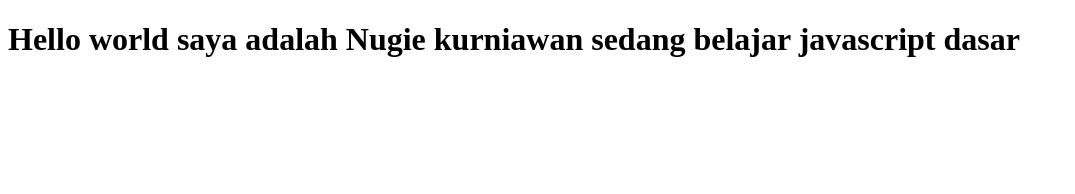
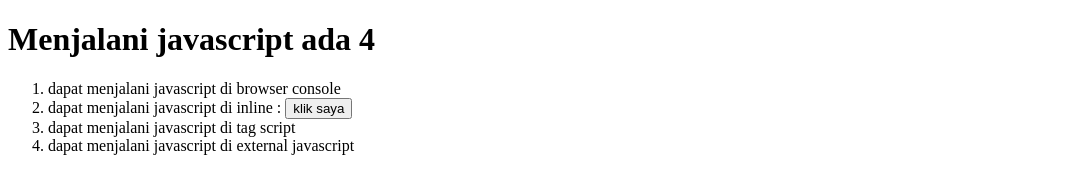
Before and after one commit to HuntNugie/javascript-dasar, a plain HTML site: page day1/index.html in a window 1280 px wide. Shown: the whole page, without its empty margins (0-1075 px from the left). Drawn offline with Linux system fonts and the light colour scheme.

Commit message:
day1/menjalankan javascript

```diff
--- a/day1/index.html
+++ b/day1/index.html
@@ -6,14 +6,23 @@
     <title>Belajar javascript dasar</title>
 </head>
 <body>
-    <h1>
-        Hello world saya adalah Nugie kurniawan sedang belajar javascript dasar
-    </h1>
+    <h1>Menjalani javascript ada 4</h1>
+   <ol>
+    <li>
+        dapat menjalani javascript di browser console
+    </li>
+    <li>dapat menjalani javascript di inline : <button onclick="alert('saya di klik')">klik saya</button></li>
+    <li>dapat menjalani javascript di tag script</li>
+    <li>dapat menjalani javascript di external javascript</li>
+   </ol>
+
+   <!-- menggunakan tag script -->
     <script>
-        console.log("Hello Nugie seamngat ya")
-        console.log("Nugie kurniawan")
-        console.log("Muhammad nadin nugraha")
-        console.log("lauyurin agbnesa putra")
+        console.log("Menjalankan javscript di tag script");
     </script>
+
+<!-- menggunakan external javascript -->
+
+    <script src="script.js"></script>
 </body>
 </html>
--- /dev/null
+++ b/day1/script.js
@@ -0,0 +1 @@
+console.log("Ini merupakan javascript dari external javascript")
```
